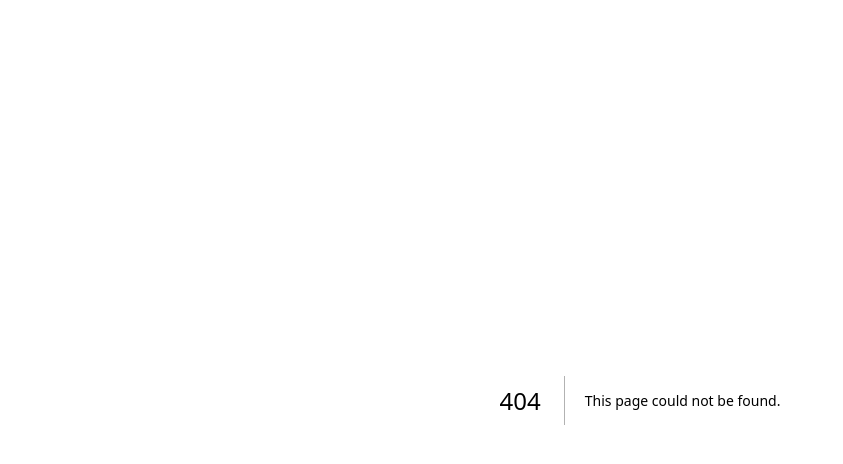
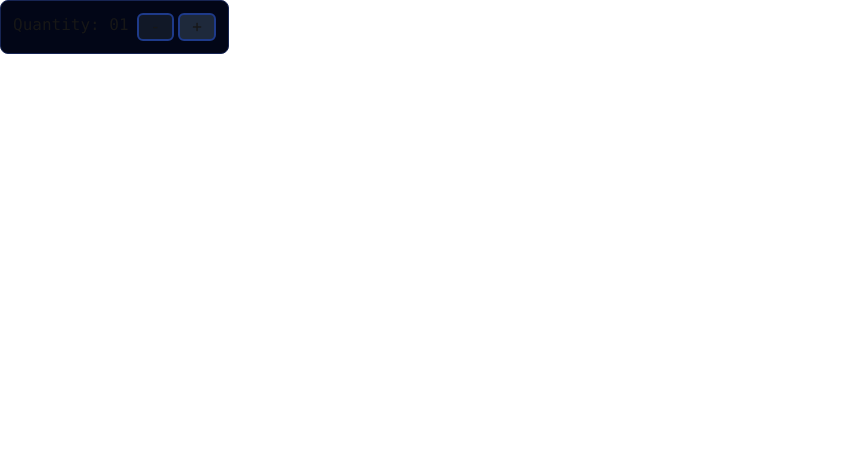
Before and after one commit to EthenM/cprg306-assignments, a Next.js app: page /week-4 in a window 1280 px wide. Before the commit this address had no page. Shown: the top 464 px of the page, without its empty margins (0-843 px from the left). Built offline with nearby package versions, Linux system fonts and the light colour scheme.

Commit message:
week 4 assignment completed

```diff
--- a/app/page.js
+++ b/app/page.js
@@ -1,4 +1,8 @@
 import Link from "next/link";
+
+export const metadata = {
+  title: "CPRG 306: Home"
+}
 
 export default function Home() {
   return (
@@ -7,7 +11,10 @@ export default function Home() {
 
       <ul>
         <li><Link href="./week-2">Week-2 Assignment</Link></li>
+
         <li><Link href="./week-3">Week-3 Assignment</Link></li>
+
+        <li><Link href="./week-4">Week-4 Assignment</Link></li>
       </ul>
     </main>
   );
--- /dev/null
+++ b/app/week-4/new-item.js
@@ -0,0 +1,44 @@
+"use client"
+
+import { useState } from "react";
+
+export default function NewItem() {
+    const [quantity, setQuantity] = useState(1);
+
+    const increment = () => {
+        if (quantity < 20) {
+            setQuantity(quantity + 1);
+        }
+    }
+
+    const decrement = () => {
+        if (quantity > 1) {
+            setQuantity(quantity - 1);
+        }
+    }
+
+    /**
+     * Default styling for buttons on the page.
+     */
+    const buttonStyles = "bg-slate-800 hover:bg-slate-600 active:bg-slate-400 px-3 rounded-md border-2 border-blue-900 focus:border-blue-500";
+
+    /**
+     * default styling for disabled buttons on the page.
+     */
+    const buttonDisabled = "bg-gray-900 px-3 rounded-md border-2 border-blue-900 hover:cursor-not-allowed focus:border-blue-500";
+
+    let incrementButtonStyles = quantity >= 20 ? buttonDisabled : buttonStyles;
+    let decrementButtonStyles = quantity <= 1 ? buttonDisabled : buttonStyles;
+
+    return (
+        <div className="bg-slate-950 border-blue-950 border rounded-lg size-fit p-3 flex gap-2">
+            <div>
+                <p>Quantity: {quantity.toString().padStart(2, "0")}</p>
+            </div>
+            <div className="flex gap-1">
+                <button onClick={decrement} className={decrementButtonStyles}>-</button>
+                <button onClick={increment} className={incrementButtonStyles}>+</button>
+            </div>
+        </div>
+    );
+}
--- /dev/null
+++ b/app/week-4/page.js
@@ -0,0 +1,14 @@
+import NewItem from "./new-item";
+
+export const metadata = {
+    title: "CPRG 306: Shopping List",
+    description: "A shopping list where you can add new items"
+}
+
+export default function Page() {
+    return (
+        <main className="font-mono">
+            <NewItem/>
+        </main>
+    );
+}
```
